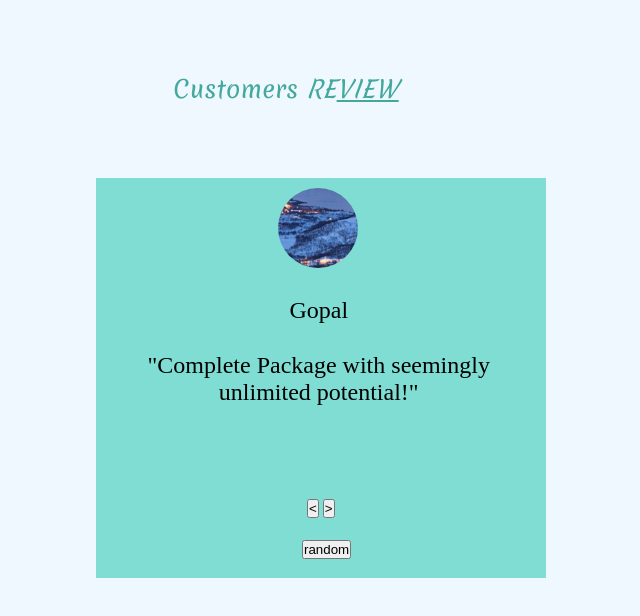
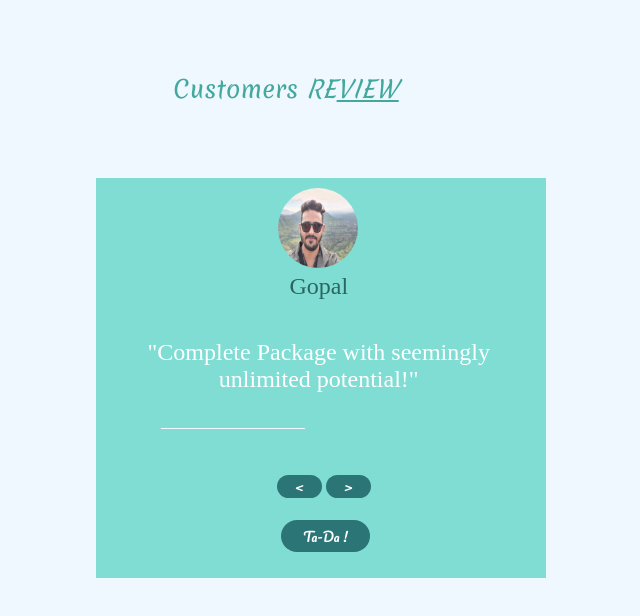
Before and after one commit to gopalkrishnapanda/UserReview, a plain HTML site: page Index.html in a window 1280 px wide. Shown: the whole page, without its empty margins (354-994 px from the left). Drawn offline with Linux system fonts and the light colour scheme; a web font is replaced by a local one.

Commit message:
Finishing touch

```diff
--- a/Index.html
+++ b/Index.html
@@ -5,7 +5,7 @@
     <meta charset="UTF-8">
     <meta http-equiv="X-UA-Compatible" content="IE=edge">
     <meta name="viewport" content="width=device-width, initial-scale=1.0">
-    <title>Document</title>
+    <title>Review Cards</title>
     <link rel="stylesheet" href="styles.css">
     <style>
         @import url('https://fonts.googleapis.com/css2?family=Joan&family=Pacifico&display=swap');
@@ -16,21 +16,22 @@
 <body>
     <header class="header">Customers <em>RE<u>VIEW</u></em></header>
     <div class="container">
-        <div>
-            <img class="pic" src="\images\ss.png" alt="unavailable">
+        <div class="pic-container">
+            <img class="pic" id="img" src="images/gopal.jpg" alt="unavailable">
         </div><br>
         <div class="about">
             <div id='name'>Gopal</div><br>
+            <hr>
             <div id="review">
                 <p>"Complete Package with seemingly unlimited potential!"</p>
             </div>
         </div>
-        <div class="toggle">
-            <button id='prev'> < </button>
-                    <button id='next'>></button>
+        <div class="toggle ">
+            <button id='prev'><</button>
+            <button id='next'>></button>
         </div><br>
         <div class="random">
-            <button id="random">random</button>
+            <button id="random">Ta-Da !</button>
         </div>
     </div>
     <script src="script.js"></script>
--- a/script.js
+++ b/script.js
@@ -8,20 +8,17 @@ const pic = document.getElementsByClassName("pic");
 var id = 0;
 
 const users = [
-    { name: "Gopal", about: '" Complete Package with seemingly unlimited potential! "', pic: "\images\ss.png" },
-    { name: "Ronnie", about: '" Best place for marketing and advertising "', pic: "\images\ss.png" },
-    { name: "Arnab", about: '" User.com is best website for marketing "', pic: "\images\ss.png" },
-    { name: "Ashish", about: '" User.com is a superb all-in-one marketing automation tool "', pic: "\images\ss.png" },
-    { name: "Abhijeet", about: '" Sales & marketing tool for B2B companies "', pic: "\images\ss.png" }
+    { name: "Gopal", about: '" Complete Package with seemingly unlimited potential! "', pic: "images/gopal.jpg" },
+    { name: "Ronnie", about: '" Best place for marketing and advertising "', pic: 'images/ronnie.JPG' },
+    { name: "Arnab", about: '" User.com is best website for marketing "', pic: "/images/arnab.jpg" },
+    { name: "Ashish", about: '" User.com is a superb all-in-one marketing automation tool "', pic: "/images/ashish.JPG" },
+    { name: "Abhijeet", about: '" Sales & marketing tool for B2B companies "', pic: "/images/abhijeet.JPG" }
 ];
 
 var flipper = function (id) {
-    console.log(`${id}`)
     review.innerHTML = users[id].about;
     name.innerHTML = users[id].name;
-    pic.src = users[id].pic
-
-
+    document.getElementById("img").src = users[id].pic
 };
 
 prev.addEventListener('click', function () {
--- a/styles.css
+++ b/styles.css
@@ -2,24 +2,29 @@
     padding: 0;
     margin: 0;
 }
-body{
+
+hr {
+    border-top: 1px solid aliceblue;
+    width: 143px;
+    position: absolute;
+    right: 621px;
+    bottom: 371px;
+    border-bottom-width: 0px;
+    border-bottom-style: solid;
+}
+
+body {
     background-color: aliceblue;
 }
 
 header {
     text-align: center;
-    /* font-family: 'Caveat', cursive; */
     font-family: 'Merienda', cursive;
     font-size: x-large;
     margin: 72px 0px;
     color: #43a89e;
 }
 
-/* hr {
-    width: 10px;
-    position: absolute;
-    left: 650px;
-} */
 .container {
     height: 400px;
     width: 450px;
@@ -42,15 +47,15 @@ header {
 }
 
 #review {
-    color: black;
+    color: white;
     font-size: x-large;
-    padding: 10px;
+    padding: 21px;
 }
 
 .toggle {
     width: 100%;
     box-sizing: border-box;
-    padding: 2px 0px 4px 211px;
+    padding: 2px 0px 4px 181px;
 }
 
 .random {
@@ -60,8 +65,47 @@ header {
 }
 
 #name {
+    color: #2a6660;
     font-family: 'Caveat', cursive;
     font-size: x-large;
     font-family: 'Joan', serif;
-    /* font-family: 'Pacifico', cursive; */
 }
+
+.pic-container {
+    box-sizing: border-box;
+    height: 77px;
+}
+
+#prev {
+    width: 45px;
+    background-color: #2c7577;
+    border-radius: 14px;
+    border-style: none;
+    color: white;
+    font-family: 'Pacifico', cursive;
+}
+
+#next {
+    width: 45px;
+    background-color: #2c7577;
+    border-radius: 14px;
+    border-style: none;
+    color: white;
+    font-family: 'Pacifico', cursive;
+}
+
+#random {
+    width: 89px;
+    background-color: #2c7577;
+    border-radius: 25px;
+    border-style: none;
+    color: white;
+    height: 32px;
+    font-family: 'Pacifico', cursive;
+}
+
+.random {
+    padding: 0px 0px 0px 185px;
+    width: 100%;
+    box-sizing: border-box;
+}
```
Also changed, not shown: images/abhijeet.JPG (added), images/arnab.JPG (added), images/ashish.JPG (added), images/gopal.JPG (added), images/ronnie.JPG (added).
